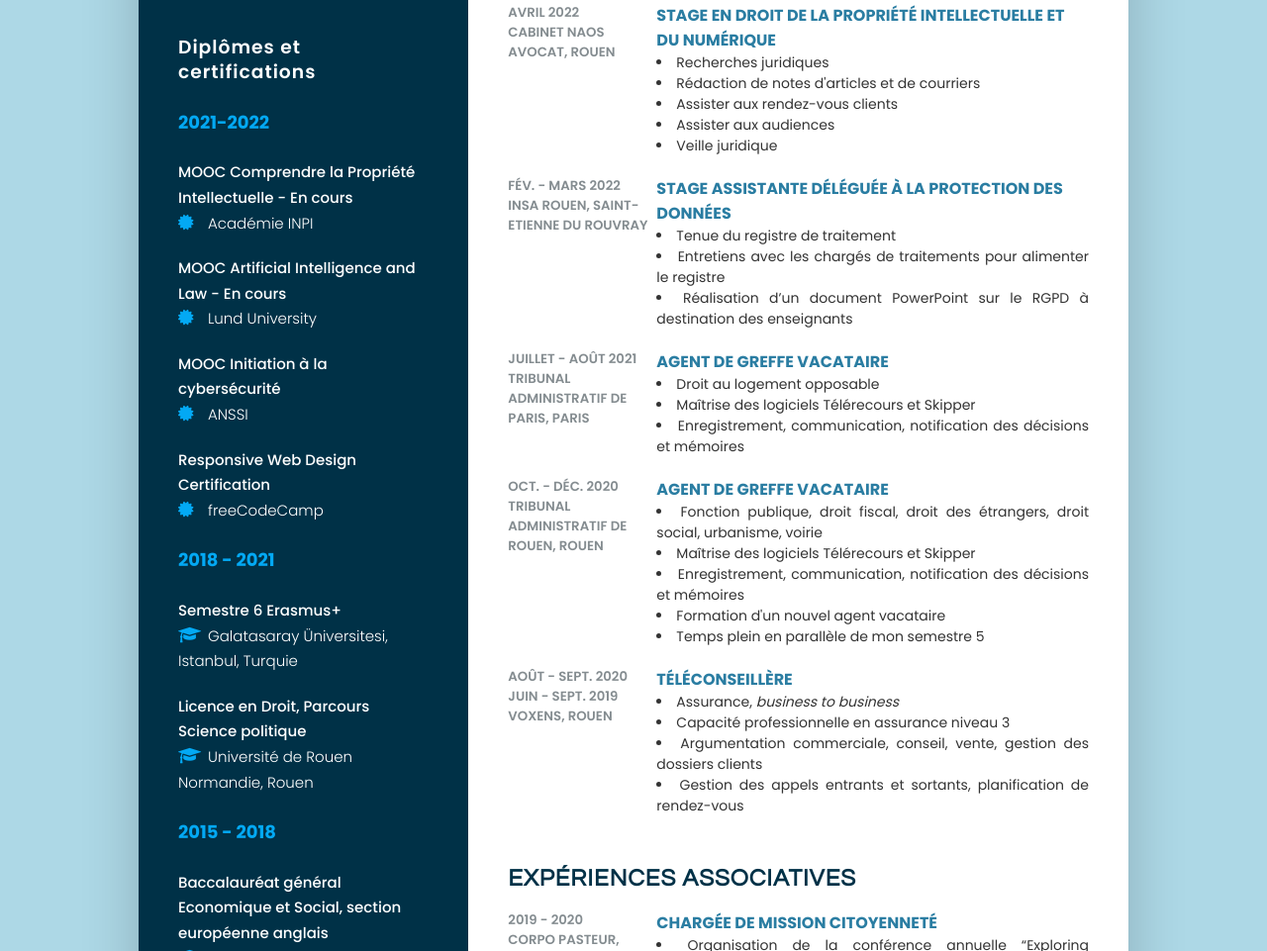
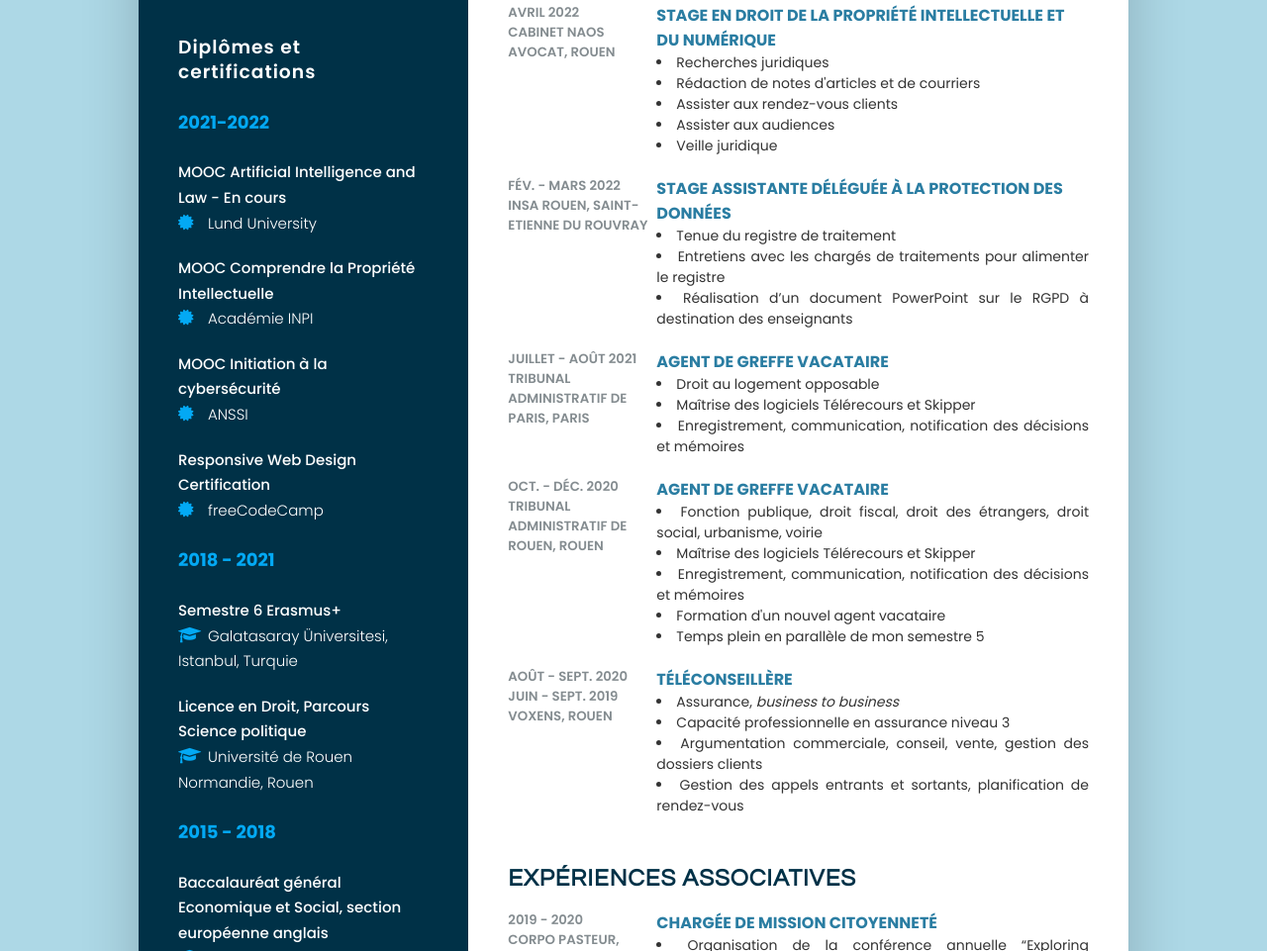
Before and after one commit to marwa-mansour-git/cv-master1, a plain HTML site: page index.html in a window 1280 px wide. Shown: the part 746-1707 px from the top of the page at 99% size. Drawn offline with Linux system fonts and the light colour scheme.

Commit message:
Update index.html

```diff
--- a/index.html
+++ b/index.html
@@ -34,10 +34,10 @@
                         <h3 class="title">Diplômes et certifications</h3>
                             <li>
                               <h5>2021-2022</h5>
-                               <h4>MOOC Comprendre la Propriété Intellectuelle - En cours</h4>
+                               <h4>MOOC Artificial Intelligence and Law - En cours</h4>
+                              <h4><i class="fa fa-certificate" aria-hidden="true"></i>Lund University</h4>
+                              <h4>MOOC Comprendre la Propriété Intellectuelle</h4>
                               <h4><i class="fa fa-certificate" aria-hidden="true"></i>Académie INPI</h4>
-                              <h4>MOOC Artificial Intelligence and Law - En cours</h4>
-                              <h4><i class="fa fa-certificate" aria-hidden="true"></i>Lund University</h4>
                               <h4>MOOC Initiation à la cybersécurité</h4>
                               <h4><i class="fa fa-certificate" aria-hidden="true"></i>ANSSI</h4>
                               <h4>Responsive Web Design Certification</h4>
```
